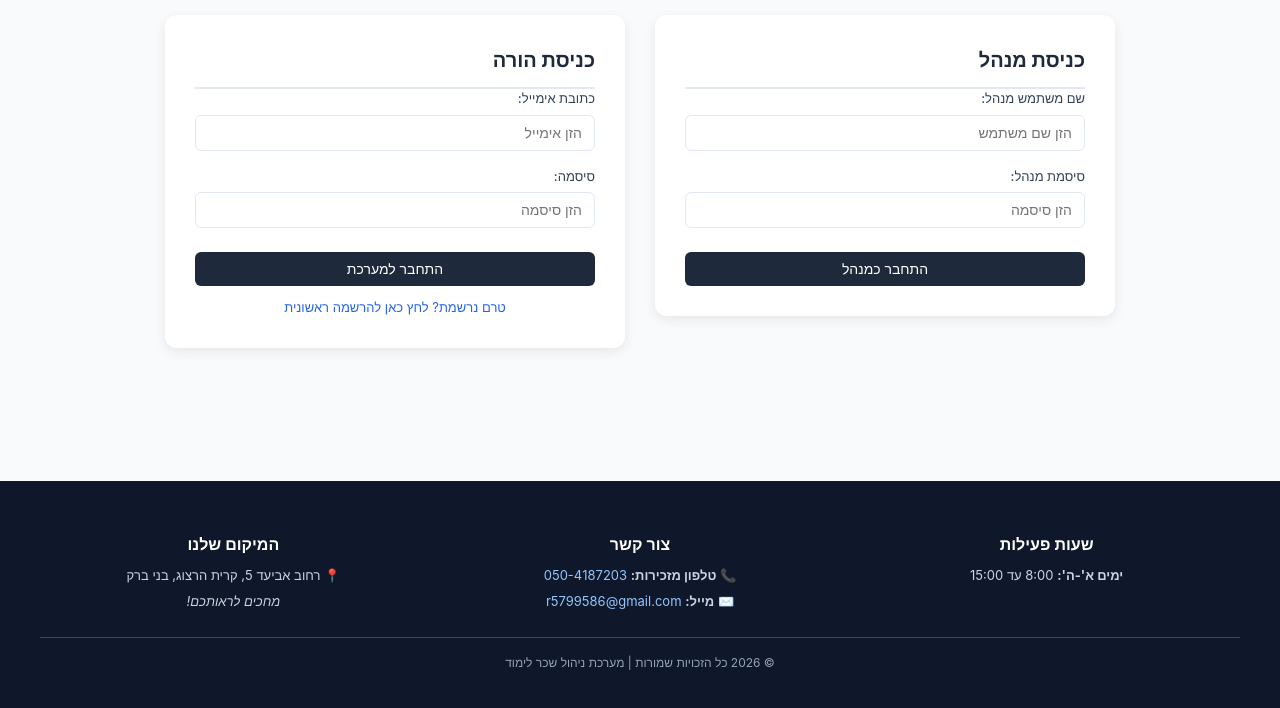
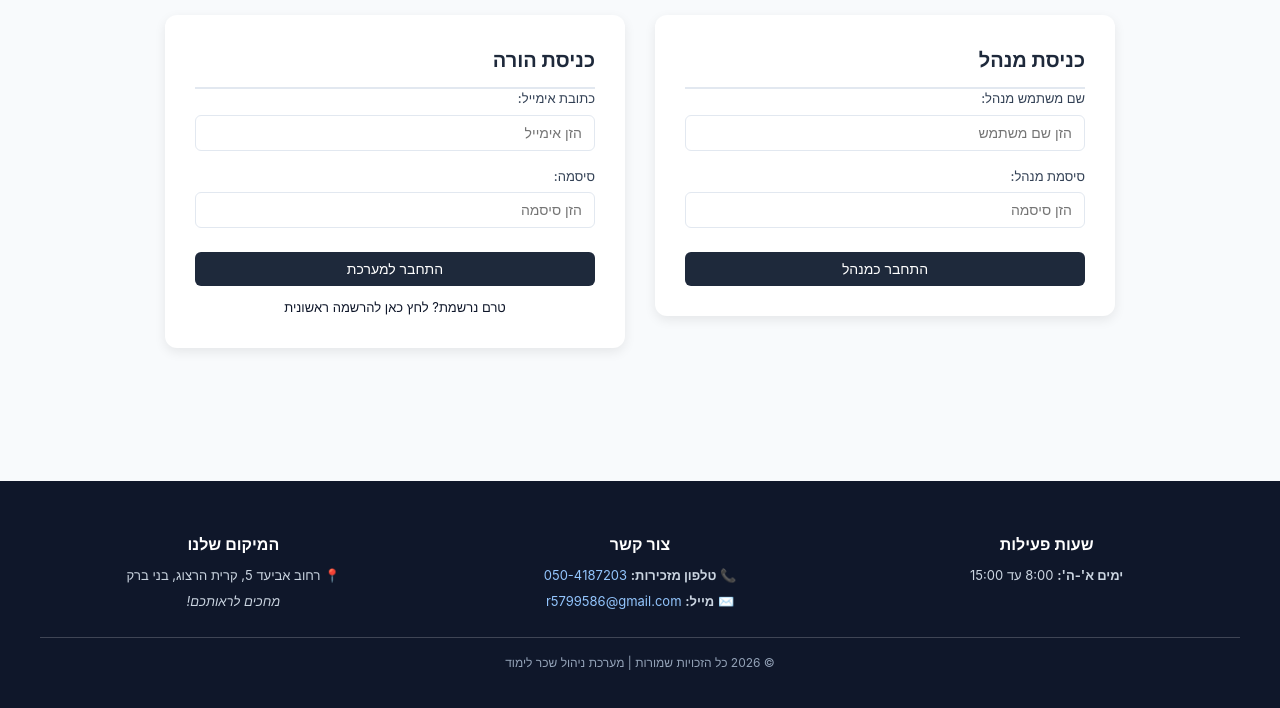
Before and after one commit to RuthDeveloper0/tuition-management-project, a website: page client/index.html in a window 1280 px wide. Shown: the part 86-794 px from the top of the page. Drawn offline with Linux system fonts and the light colour scheme.

Commit message:
style: update text and focus outline colors

```diff
--- a/client/css/layout.css
+++ b/client/css/layout.css
@@ -210,7 +210,7 @@ tr.family-needs-attention {
     .toggle-link {
       margin-top: 12px;
       text-align: center;
-      color: var(--accent-color);
+      color: #0f172a;
       cursor: pointer;
       font-size: 13px;
      }
```
Also changed, not shown: client/css/components.css (line endings or trailing spaces).
